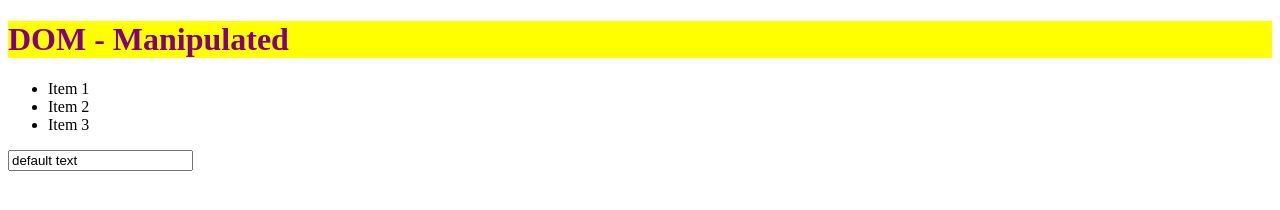
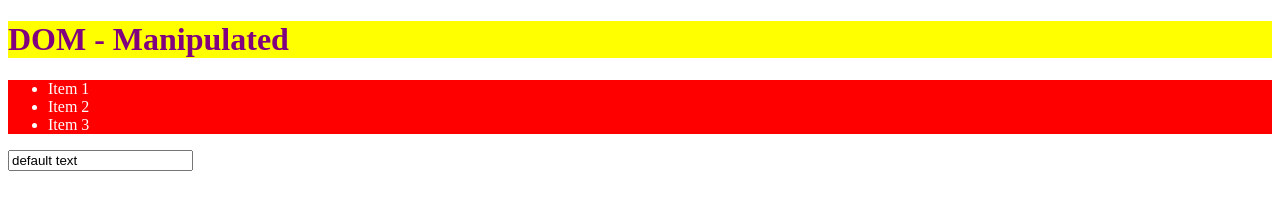
Before and after one commit to akshayvinodpunnath/DOM-Interaction, a plain HTML site: page index.html in a window 1280 px wide. Drawn offline with Linux system fonts and the light colour scheme.

Commit message:
red-bg style added to section

```diff
--- a/index.html
+++ b/index.html
@@ -25,7 +25,7 @@
     <header>
         <h1 id="main-title">Dive into DOM!</h1>
     </header>
-    <section>
+    <section class="red-bg">
         <ul>
             <li>Item 1</li>
             <li class="list-item">Item 2</li>
```
